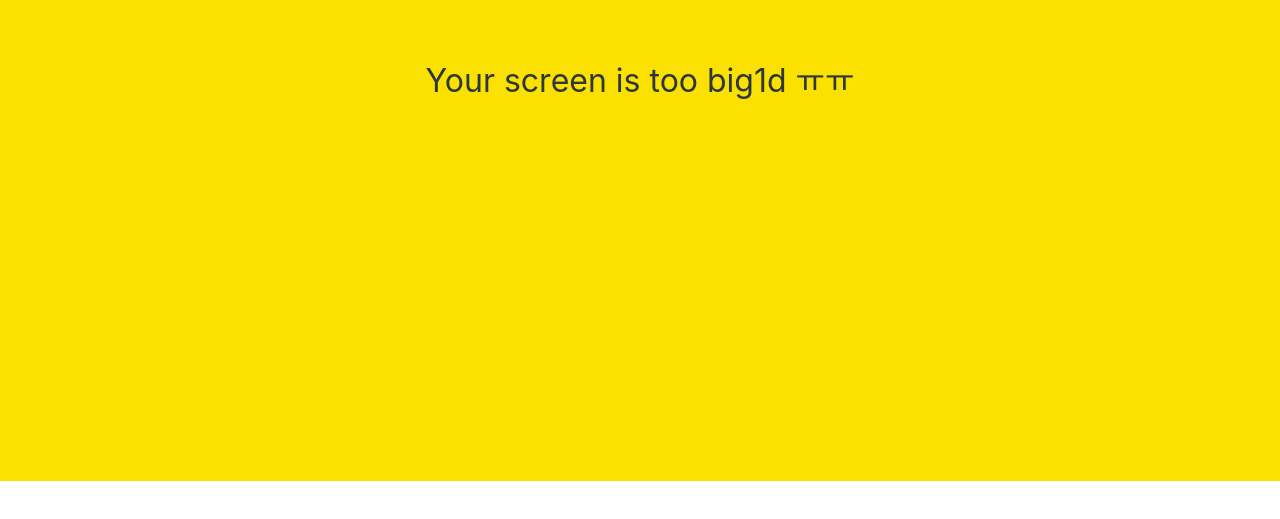
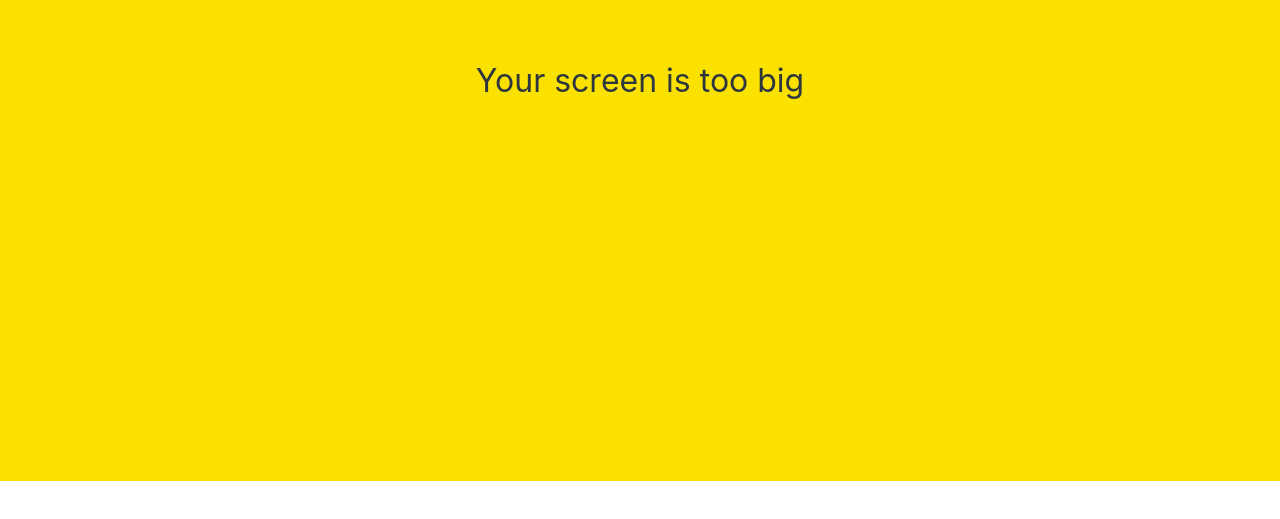
Before and after one commit to Leebro1/kokoa-clone-2022, a plain HTML site: page friends.html in a window 1280 px wide. Shown: the part 319-838 px from the top of the page. Drawn offline with nearby package versions, Linux system fonts and the light colour scheme; grey boxes are pictures that could not be loaded.

Commit message:
Update friends.html

```diff
--- a/friends.html
+++ b/friends.html
@@ -108,7 +108,7 @@
     </div>
 
     <div id="no-mobile">
-      <span> Your screen is too big1d ㅠㅠ </span>
+      <span> Your screen is too big </span>
     </div>
 
     <script
```
